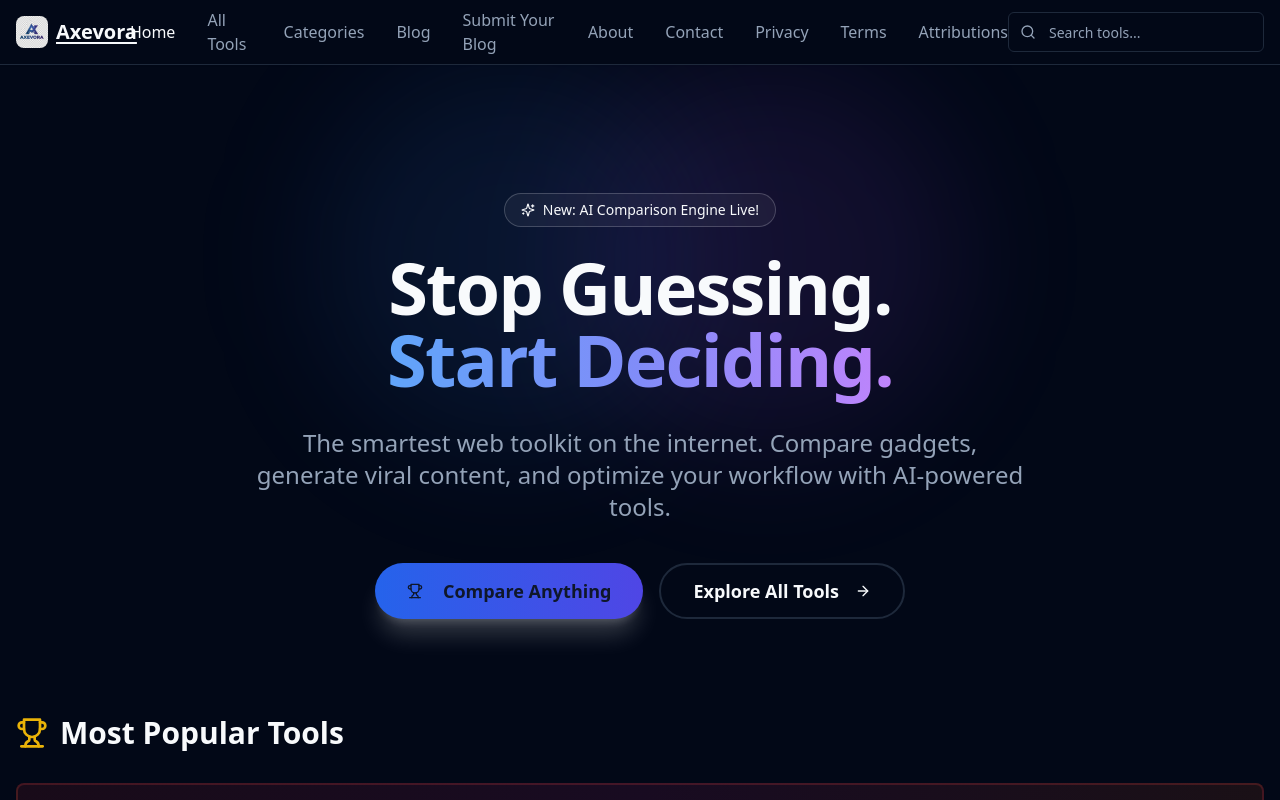
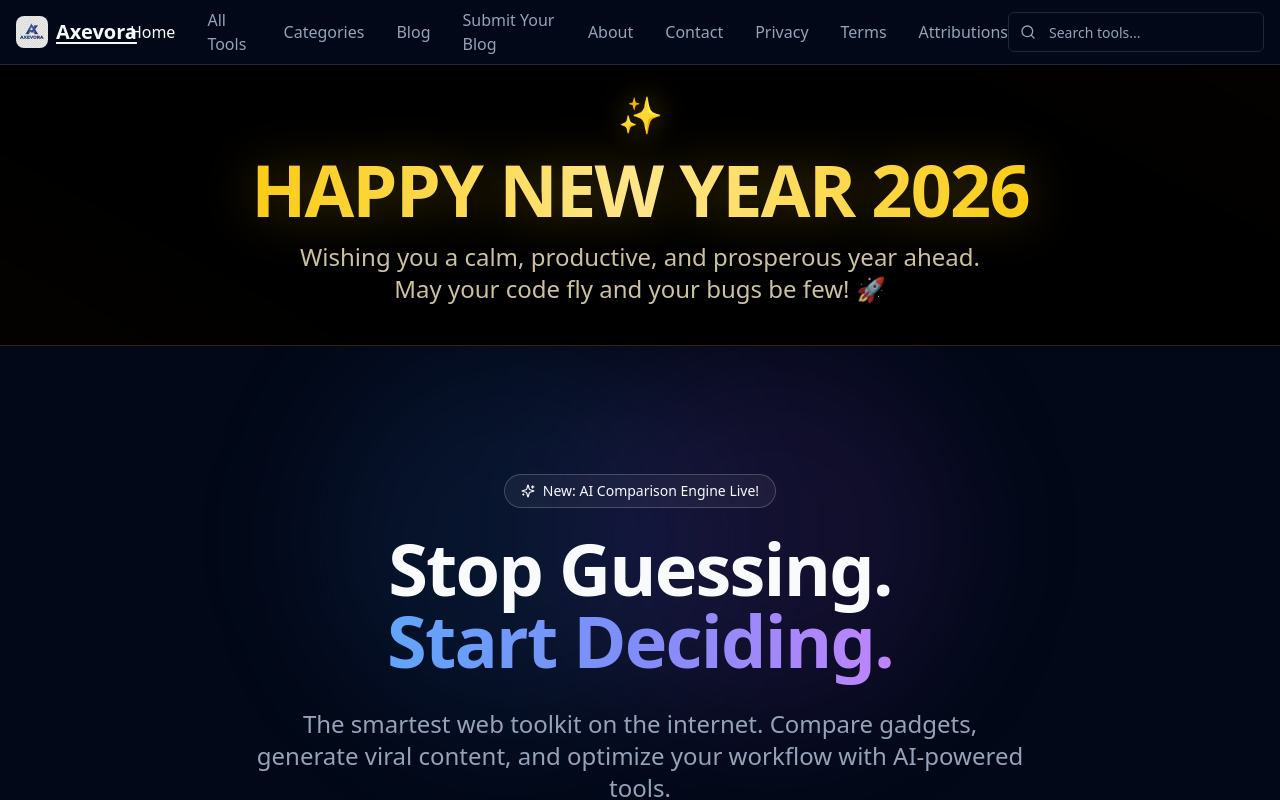
Before and after one commit to tittooin/tittoos-toolbox-hub, a React (Vite) app: page / in a window 1280 px wide. Shown: the top 800 px of the page. Built offline with nearby package versions, Linux system fonts and the light colour scheme.

Commit message:
feat(ui): add gold themed happy new year banner

```diff
--- a/src/pages/Index.tsx
+++ b/src/pages/Index.tsx
@@ -67,6 +67,29 @@ const Index = () => {
     <div className="min-h-screen bg-background font-sans selection:bg-primary/20">
       <Header />
       <main id="main-content" role="main">
+
+        {/* NEW: Happy New Year 2026 Banner (Gold/Amber Theme) */}
+        <section className="relative py-10 bg-black overflow-hidden border-b border-yellow-900/50">
+          {/* Animated Background Elements */}
+          <div className="absolute top-0 left-0 w-full h-full opacity-20 pointer-events-none">
+            <div className="absolute top-[-50%] left-[-20%] w-[80%] h-[200%] bg-gradient-to-tr from-yellow-600/20 via-transparent to-transparent rounded-full blur-3xl animate-blob"></div>
+            <div className="absolute bottom-[-50%] right-[-20%] w-[80%] h-[200%] bg-gradient-to-bl from-amber-600/20 via-transparent to-transparent rounded-full blur-3xl animate-blob animation-delay-2000"></div>
+          </div>
+
+          <div className="container mx-auto px-4 text-center relative z-10">
+            <div className="inline-block animate-bounce mb-2">
+              <span className="text-4xl filter drop-shadow-[0_0_15px_rgba(234,179,8,0.5)]">✨</span>
+            </div>
+            <h2 className="text-4xl md:text-7xl font-black tracking-tight mb-4">
+              <span className="text-transparent bg-clip-text bg-gradient-to-r from-yellow-400 via-amber-200 to-yellow-400 drop-shadow-[0_0_25px_rgba(234,179,8,0.3)]">
+                HAPPY NEW YEAR 2026
+              </span>
+            </h2>
+            <p className="text-xl md:text-2xl text-amber-100/80 font-medium max-w-3xl mx-auto leading-relaxed">
+              Wishing you a calm, productive, and prosperous year ahead. <br className="hidden md:block" /> May your code fly and your bugs be few! 🚀
+            </p>
+          </div>
+        </section>
 
         {/* NEW: Premium Hero Section */}
         <section className="relative overflow-hidden bg-background pt-20 pb-16 lg:pt-32 lg:pb-24">
```
